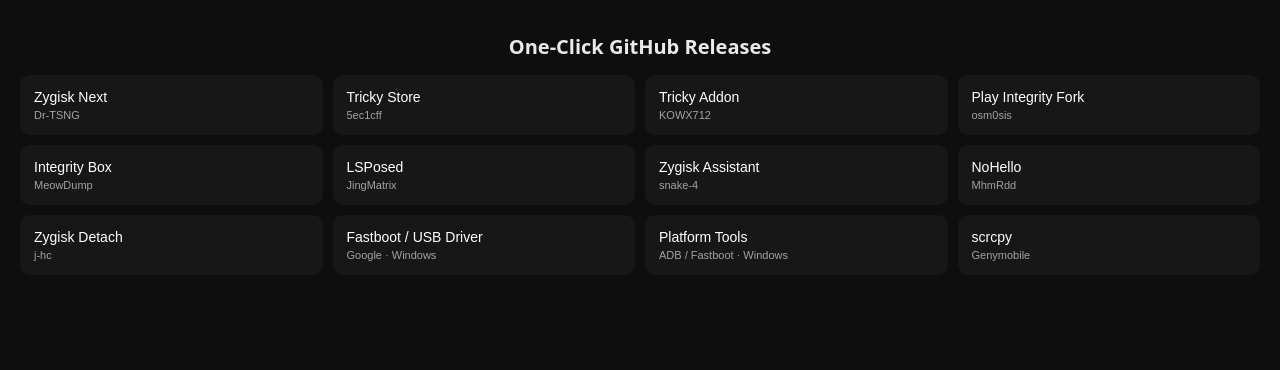
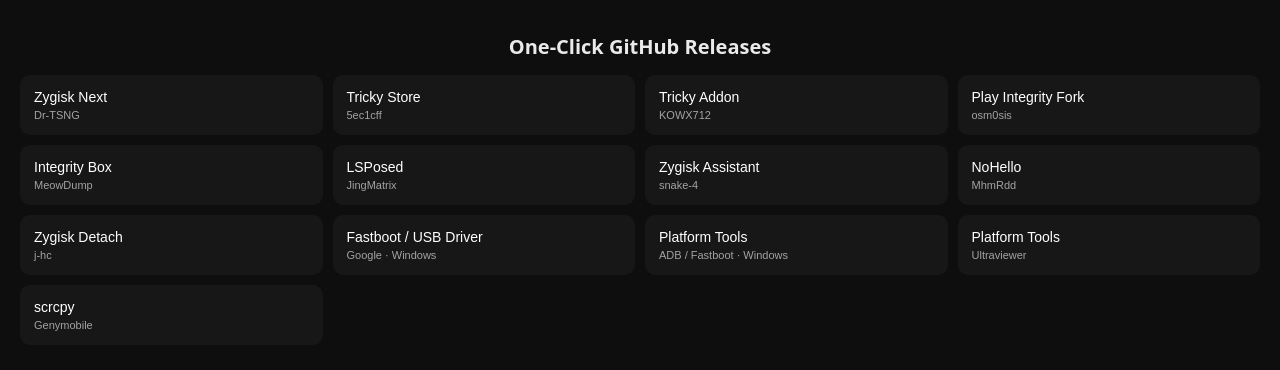
Before and after one commit to sadique2k22/RMDA, a plain HTML site: page index.html in a window 1280 px wide. Drawn offline with Linux system fonts and the light colour scheme.

Commit message:
Add UltraViewer download button to index.html
Added additional button for UltraViewer download.

```diff
--- a/index.html
+++ b/index.html
@@ -65,6 +65,9 @@
     <button onclick="window.location.href='https://dl.google.com/android/repository/platform-tools-latest-windows.zip'">
     Platform Tools
     <small>ADB / Fastboot · Windows</small></button>
+	<button onclick="window.location.href='https://www.ultraviewer.net/en/UltraViewer_setup_6.6_en.exe'">
+    Platform Tools
+    <small>Ultraviewer</small></button>
 
     <button onclick="download('Genymobile/scrcpy')">scrcpy<small>Genymobile</small></button>
 </div>
```
